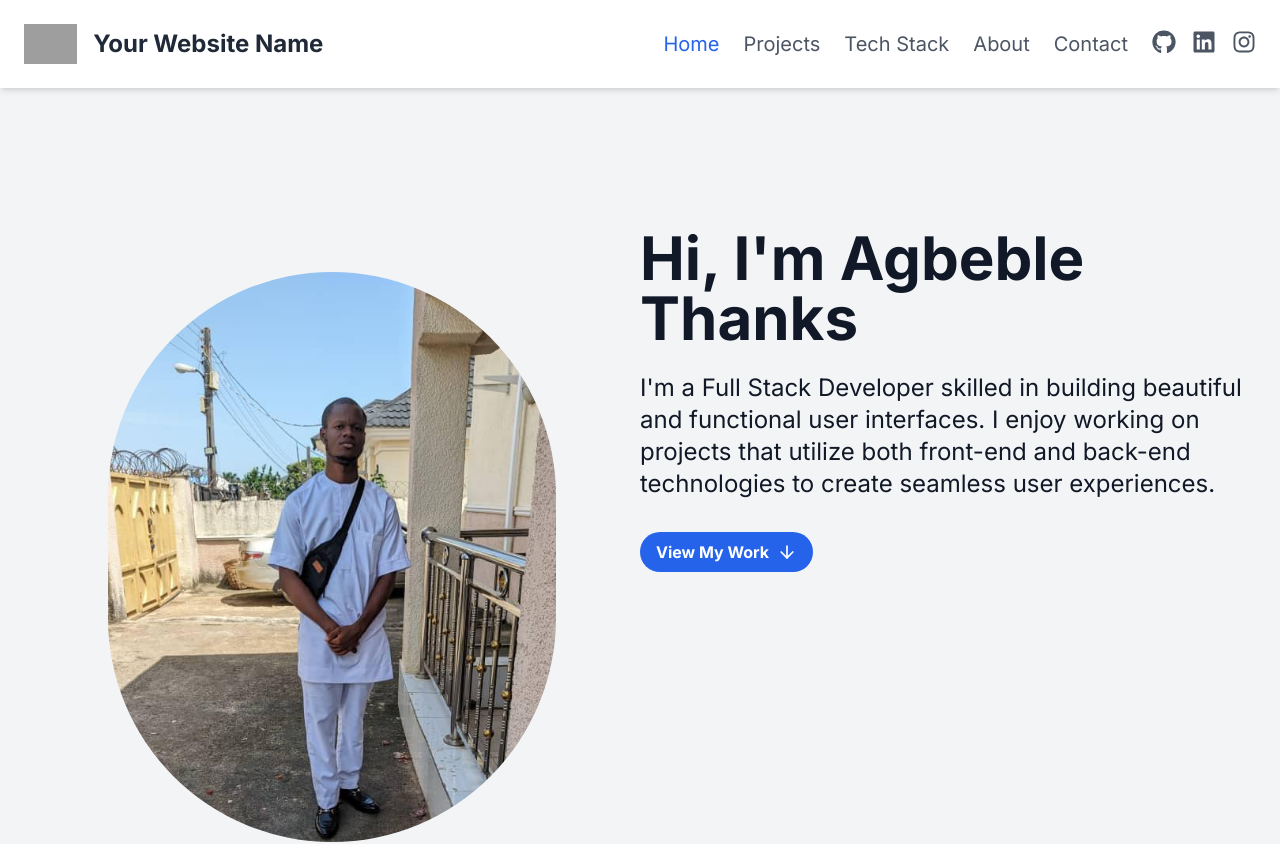
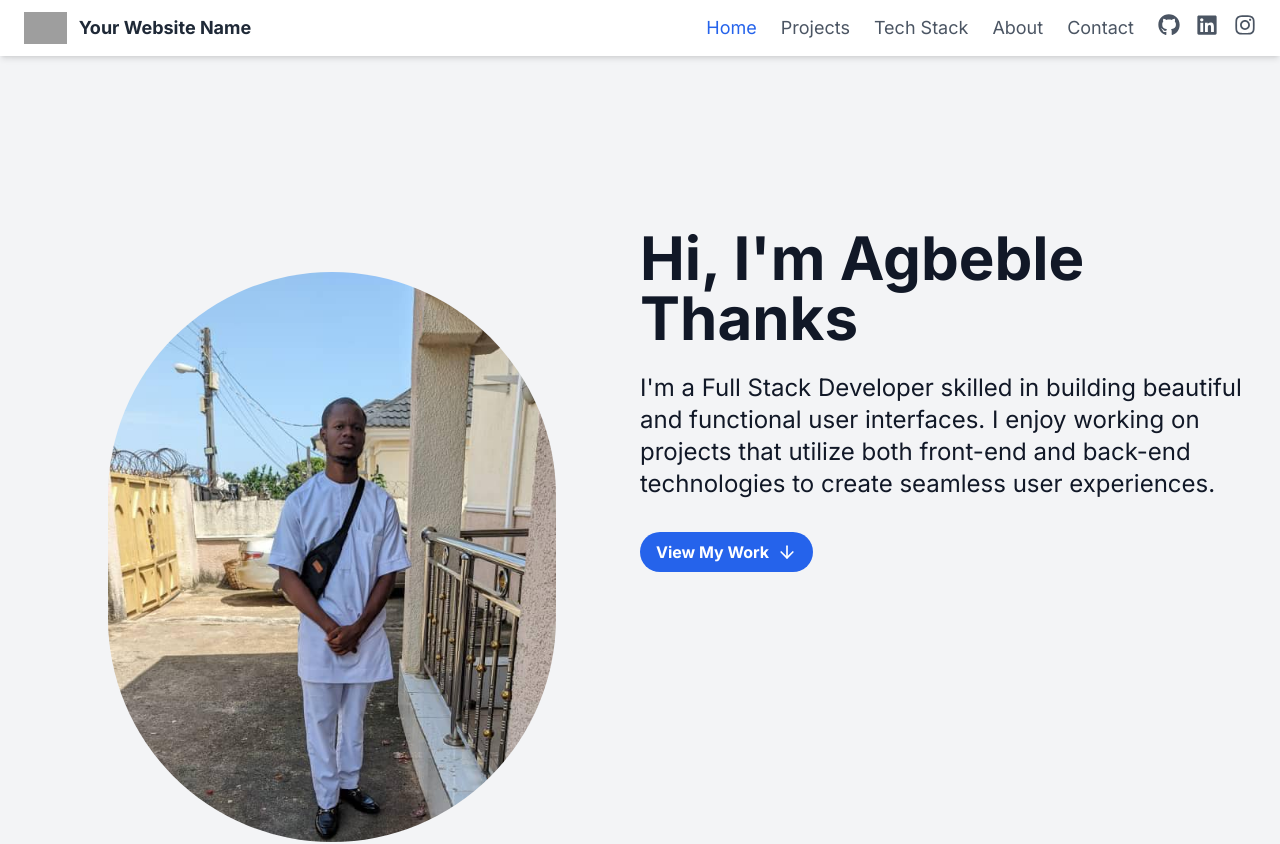
Before and after one commit to thanks299/portfolio, a Next.js app: page / in a window 1280 px wide. Shown: the top 844 px of the page. Built offline with nearby package versions, Linux system fonts and the light colour scheme; grey boxes are pictures that could not be loaded.

Commit message:
Update Header.tsx

```diff
--- a/app/components/Header.tsx
+++ b/app/components/Header.tsx
@@ -50,16 +50,16 @@ export default function Header({ activeSection, setActiveSection }: HeaderProps)
   }
 
   return (
-    <header className="fixed w-full bg-white dark:bg-gray-800 shadow-md z-20 py-6">
+    <header className="fixed w-full bg-white dark:bg-gray-800 shadow-md z-20 py-3"> {/* Reduced vertical padding */}
       <div className="container mx-auto px-6 flex justify-between items-center">
         {/* Logo */}
-        <div className="flex items-center space-x-4">
+        <div className="flex items-center space-x-3"> {/* Reduced space between logo and text */}
           <img
             src="/path-to-your-logo.png" // Replace with your logo path
             alt="Logo"
-            className="h-10" // Adjust logo size as needed
+            className="h-8" // Reduced logo size
           />
-          <span className="text-2xl font-bold text-gray-800 dark:text-white">
+          <span className="text-lg font-bold text-gray-800 dark:text-white"> {/* Reduced font size */}
             Your Website Name
           </span>
         </div>
@@ -71,7 +71,7 @@ export default function Header({ activeSection, setActiveSection }: HeaderProps)
               <li key={section}>
                 <button
                   onClick={() => handleNavClick(section)}
-                  className={`capitalize text-xl ${
+                  className={`capitalize text-lg ${ // Reduced text size
                     activeSection === section
                       ? 'text-blue-600 dark:text-blue-400'
                       : 'text-gray-600 dark:text-gray-300'
@@ -89,7 +89,7 @@ export default function Header({ activeSection, setActiveSection }: HeaderProps)
                 rel="noopener noreferrer"
                 className="text-gray-600 dark:text-gray-300 hover:text-blue-600 dark:hover:text-blue-400"
               >
-                <FaGithub size={24} />
+                <FaGithub size={22} />
               </a>
               <a
                 href="https://linkedin.com/in/your-linkedin"
@@ -97,7 +97,7 @@ export default function Header({ activeSection, setActiveSection }: HeaderProps)
                 rel="noopener noreferrer"
                 className="text-gray-600 dark:text-gray-300 hover:text-blue-600 dark:hover:text-blue-400"
               >
-                <FaLinkedin size={24} />
+                <FaLinkedin size={22} />
               </a>
               <a
                 href="https://instagram.com/your-instagram"
@@ -105,7 +105,7 @@ export default function Header({ activeSection, setActiveSection }: HeaderProps)
                 rel="noopener noreferrer"
                 className="text-gray-600 dark:text-gray-300 hover:text-blue-600 dark:hover:text-blue-400"
               >
-                <FaInstagram size={24} />
+                <FaInstagram size={22} />
               </a>
             </li>
           </ul>
```
